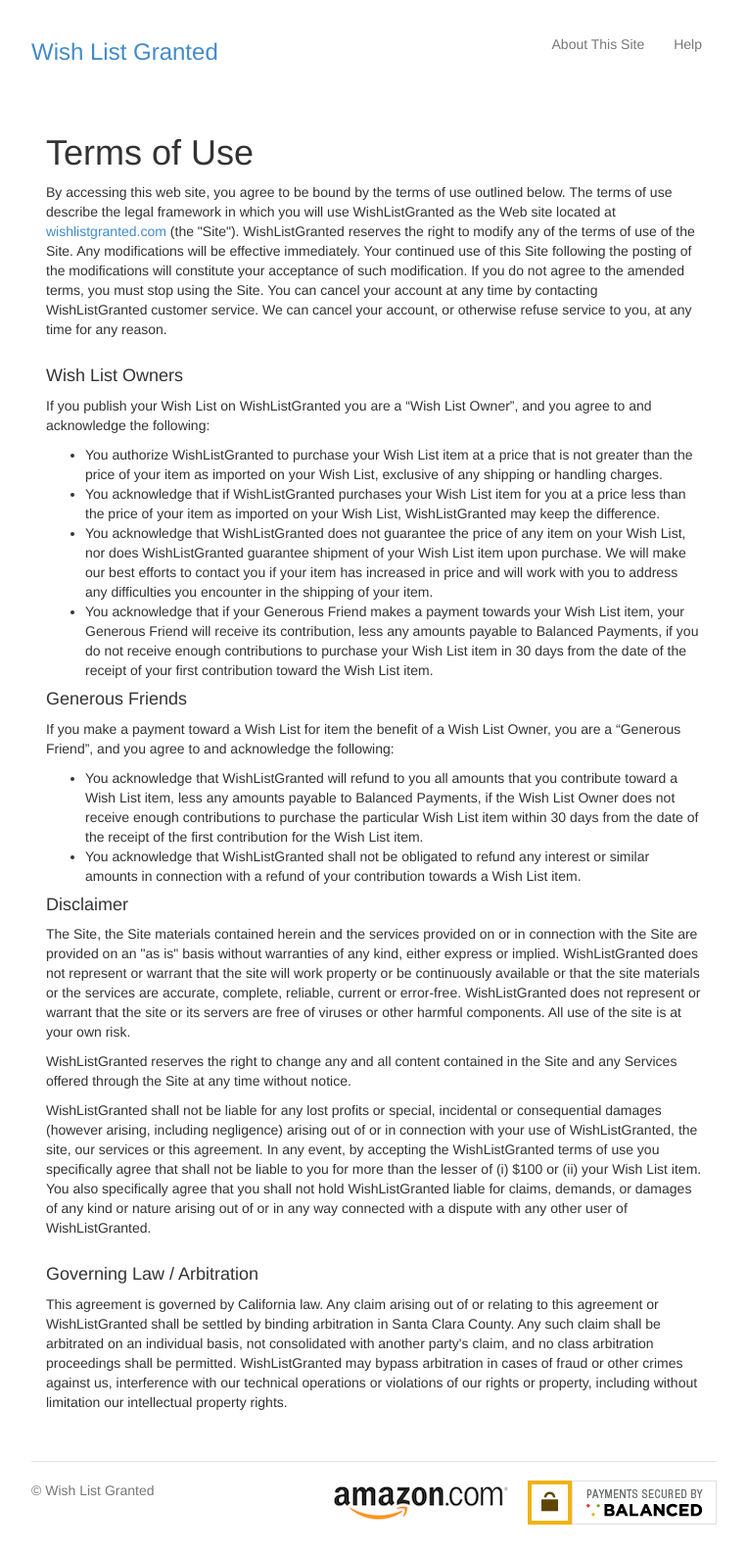
After one commit to peterbe/generousfriends, a Django app: page /terms/ in a window 1280 px wide. The commit adds this page. Shown: the whole page at 98% size, without its empty margins (258-1021 px from the left). Run offline with Django 3.2, Linux system fonts and the light colour scheme; parts of the project's set-up code (start-up, migrations or seed data) failed here and were passed over; some libraries are stand-ins or nearby versions.

Commit message:
terms of use

```diff
--- a/webapp/main/static/main/js/wishlist.js
+++ b/webapp/main/static/main/js/wishlist.js
@@ -236,5 +236,10 @@ $(function() {
 
   _hide_news(3);
 
+  $('a.terms-modal').click(function() {
+    $('#terms').modal({
+       remote: true
+    });
+  });
 
 });
--- /dev/null
+++ b/webapp/main/templates/main/_terms.html
@@ -0,0 +1,105 @@
+<p>By accessing this web site, you agree to be bound by the terms of
+use outlined below. The terms of use describe the legal framework in
+which you will use WishListGranted as the Web site located at
+<a href="http://wishlistgranted.com">wishlistgranted.com</a> (the "Site").
+WishListGranted reserves the
+right to modify any of the terms of use of the Site. Any modifications
+will be effective immediately. Your continued use of this Site
+following the posting of the modifications will constitute your
+acceptance of such modification. If you do not agree to the amended
+terms, you must stop using the Site. You can cancel your account at
+any time by contacting WishListGranted customer service. We can cancel
+your account, or otherwise refuse service to you, at any time for any
+reason.</p>
+
+
+<h4>Wish List Owners</h4>
+
+<p>If you publish your Wish List on WishListGranted you are a “Wish
+List Owner”, and you agree to and acknowledge the following:</p>
+
+<ul>
+
+<li>You authorize WishListGranted to purchase your Wish List item at a
+price that is not greater than the price of your item as imported on
+your Wish List, exclusive of any shipping or handling charges.</li>
+
+<li>You acknowledge that if WishListGranted purchases your Wish List
+item for you at a price less than the price of your item as imported
+on your Wish List, WishListGranted may keep the difference.</li>
+
+<li>You acknowledge that WishListGranted does not guarantee the price
+of any item on your Wish List, nor does WishListGranted guarantee
+shipment of your Wish List item upon purchase. We will make our best
+efforts to contact you if your item has increased in price and will
+work with you to address any difficulties you encounter in the
+shipping of your item.</li>
+
+<li>You acknowledge that if your Generous Friend makes a payment
+towards your Wish List item, your Generous Friend will receive its
+contribution, less any amounts payable to Balanced Payments, if you do
+not receive enough contributions to purchase your Wish List item in 30
+days from the date of the receipt of your first contribution toward
+the Wish List item.</li>
+
+</ul>
+
+<h4>Generous Friends</h4>
+
+<p>If you make a payment toward a Wish List for item the benefit of a
+Wish List Owner, you are a “Generous Friend”, and you agree to and
+acknowledge the following:</p>
+
+<ul>
+<li>You acknowledge that WishListGranted will refund to you all
+amounts that you contribute toward a Wish List item, less any amounts
+payable to Balanced Payments, if the Wish List Owner does not receive
+enough contributions to purchase the particular Wish List item within
+30 days from the date of the receipt of the first contribution for the
+Wish List item.</li>
+
+<li>You acknowledge that WishListGranted shall not be obligated to
+refund any interest or similar amounts in connection with a refund of
+your contribution towards a Wish List item.</li>
+
+</ul>
+
+
+<h4>Disclaimer</h4>
+
+<p>The Site, the Site materials contained herein and the services
+provided on or in connection with the Site are provided on an "as is"
+basis without warranties of any kind, either express or implied.
+WishListGranted does not represent or warrant that the site will work
+property or be continuously available or that the site materials or
+the services are accurate, complete, reliable, current or error-free.
+WishListGranted does not represent or warrant that the site or its
+servers are free of viruses or other harmful components. All use of
+the site is at your own risk.</p>
+
+<p>WishListGranted reserves the right to change any and all content
+contained in the Site and any Services offered through the Site at any
+time without notice.</p>
+
+<p>WishListGranted shall not be liable for any lost profits or
+special, incidental or consequential damages (however arising,
+including negligence) arising out of or in connection with your use of
+WishListGranted, the site, our services or this agreement. In any
+event, by accepting the WishListGranted terms of use you specifically
+agree that shall not be liable to you for more than the lesser of (i)
+$100 or (ii) your Wish List item. You also specifically agree that you
+shall not hold WishListGranted liable for claims, demands, or damages
+of any kind or nature arising out of or in any way connected with a
+dispute with any other user of WishListGranted.</p>
+
+<h4>Governing Law / Arbitration</h4>
+
+<p>This agreement is governed by California law. Any claim arising out
+of or relating to this agreement or WishListGranted shall be settled
+by binding arbitration in Santa Clara County. Any such claim shall be
+arbitrated on an individual basis, not consolidated with another
+party's claim, and no class arbitration proceedings shall be
+permitted. WishListGranted may bypass arbitration in cases of fraud or
+other crimes against us, interference with our technical operations or
+violations of our rights or property, including without limitation our
+intellectual property rights.</p>
--- /dev/null
+++ b/webapp/main/templates/main/terms.html
@@ -0,0 +1,14 @@
+{% extends "main/base.html" %}
+
+{% block document_title %}Terms of Use{% endblock %}
+
+{% block main %}
+
+      <div class="row marketing">
+        <div class="col-lg-12">
+          <h1>Terms of Use</h1>
+          {% include "main/_terms.html" %}
+        </div>
+      </div>
+
+{% endblock %}
--- a/webapp/main/urls.py
+++ b/webapp/main/urls.py
@@ -19,8 +19,11 @@ urlpatterns = patterns(
     url(r'^about/$',
         views.about,
         name='about'),
+    url(r'^terms/$',
+        views.terms,
+        name='terms'),
     url(r'^help/$',
-        views.help,
+        views.help_page,
         name='help'),
     url(r'^inboundemail/$',
         views.inbound_email,
--- a/webapp/main/views.py
+++ b/webapp/main/views.py
@@ -530,8 +530,12 @@ def about(request):
     return render(request, 'main/about.html')
 
 
-def help(request):
+def help_page(request):
     return render(request, 'main/help.html')
+
+
+def terms(request):
+    return render(request, 'main/terms.html')
 
 
 @csrf_exempt
```
Also changed, not shown: webapp/main/templates/main/wishlist.html (+28 -2 lines).
